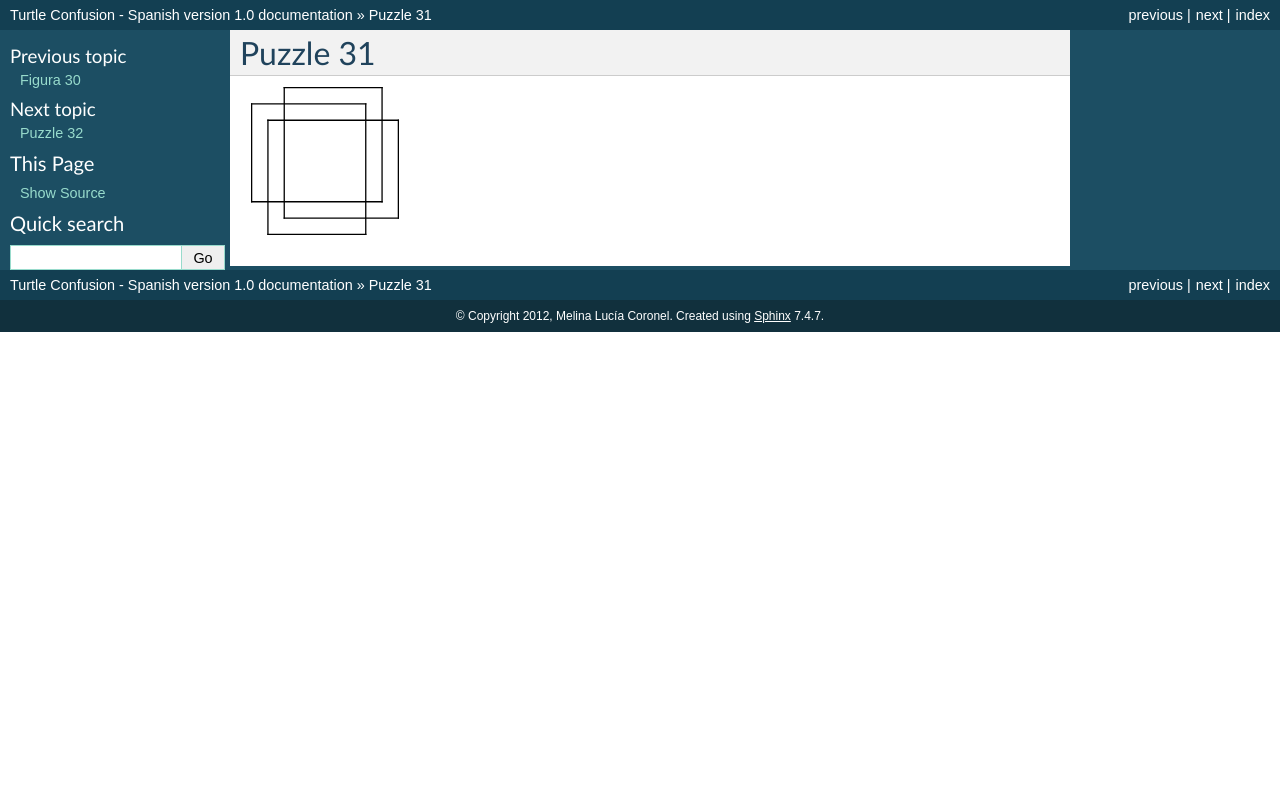
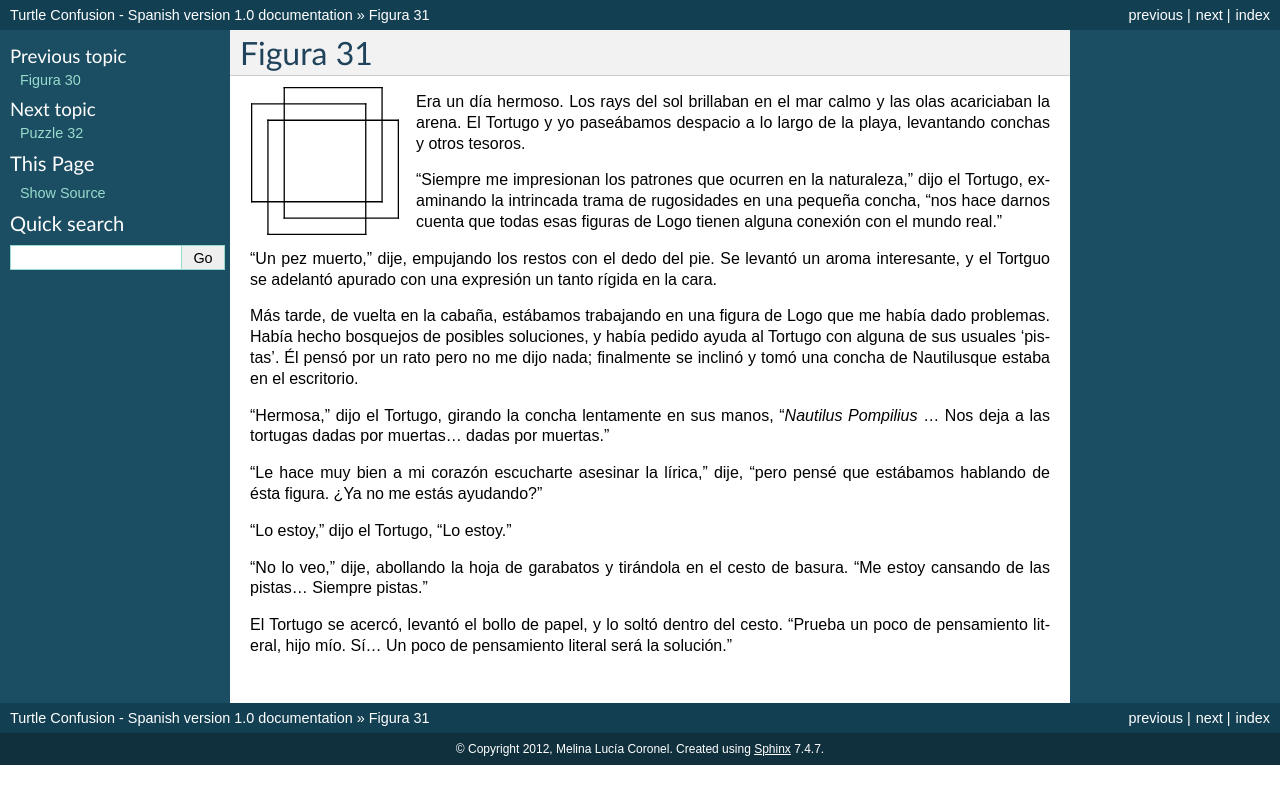
Before and after one commit to humitos/turtle-confusion-es, a Sphinx documentation site: the page built from docs/puzzle-31.rst, in a window 1280 px wide. Shown: the top 804 px of the page. Built offline with Sphinx 7.4.7, drawn with Linux system fonts in a browser that asks for light colours.

Commit message:
Puzzle 31 finished

```diff
--- a/docs/puzzle-31.rst
+++ b/docs/puzzle-31.rst
@@ -1,4 +1,4 @@
-Puzzle 31
+Figura 31
 =========
 
 .. image:: _static/images/confusion-31.svg
@@ -7,3 +7,21 @@ Puzzle 31
    :scale: 50 %
    :alt: Puzzle 31
    :align: left
+
+Era un día hermoso. Los rays del sol brillaban en el mar calmo y las olas acariciaban la arena. El Tortugo y yo paseábamos despacio a lo largo de la playa, levantando conchas y otros tesoros.
+
+"Siempre me impresionan los patrones que ocurren en la naturaleza," dijo el Tortugo, examinando la intrincada trama de rugosidades en una pequeña concha, "nos hace darnos cuenta que todas esas figuras de Logo tienen alguna conexión con el mundo real."
+
+"Un pez muerto," dije, empujando los restos con el dedo del pie. Se levantó un aroma interesante, y el Tortguo se adelantó apurado con una expresión un tanto rígida en la cara.
+
+Más tarde, de vuelta en la cabaña, estábamos trabajando en una figura de Logo que me había dado problemas. Había hecho bosquejos de posibles soluciones, y había pedido ayuda al Tortugo con alguna de sus usuales 'pistas'. Él pensó por un rato pero no me dijo nada; finalmente se inclinó y tomó una concha de Nautilusque estaba en el escritorio.
+
+"Hermosa," dijo el Tortugo, girando la concha lentamente en sus manos, "*Nautilus Pompilius* ... Nos deja a las tortugas dadas por muertas... dadas por muertas."
+
+"Le hace muy bien a mi corazón escucharte asesinar la lírica," dije, "pero pensé que estábamos hablando de ésta figura. ¿Ya no me estás ayudando?"
+
+"Lo estoy," dijo el Tortugo, "Lo estoy."
+
+"No lo veo," dije, abollando la hoja de garabatos y tirándola en el cesto de basura. "Me estoy cansando de las pistas... Siempre pistas."
+
+El Tortugo se acercó, levantó el bollo de papel, y lo soltó dentro del cesto. "Prueba un poco de pensamiento literal, hijo mío. Sí... Un poco de pensamiento literal será la solución."
```
